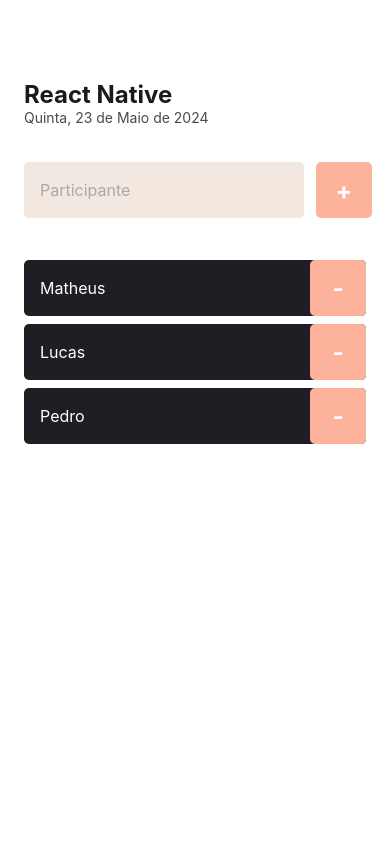
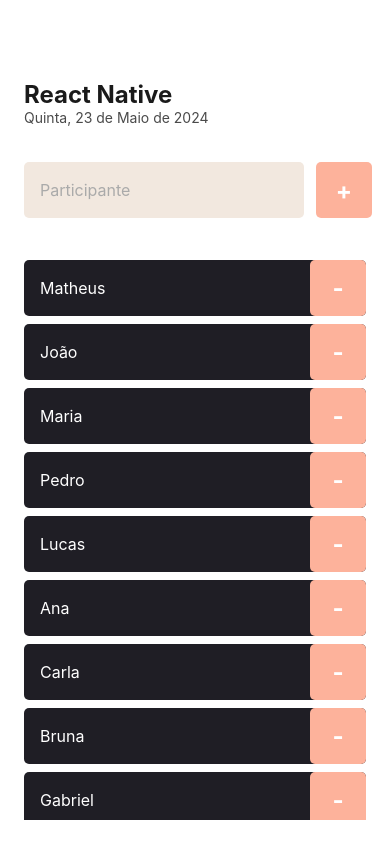
Before and after one commit to MatheusAmon12/imhere, a React Native app: screen / in a window 390 px wide. Built offline with nearby package versions, Linux system fonts and the light colour scheme.

Commit message:
feat: add initial participants list

```diff
--- a/src/components/Participant/index.tsx
+++ b/src/components/Participant/index.tsx
@@ -3,15 +3,17 @@
 import { styles } from "./styles"
 
 type ParticipantProps = {
-    name: string
+    name: string,
+    onRemove: () => void
 }
 
-export function Participant ({ name }: ParticipantProps) {
+export function Participant ({ name, onRemove }: ParticipantProps) {
     return (
         <View style={styles.container}>
             <Text style={styles.name}>{name}</Text>
             <TouchableOpacity
                 style={styles.button}
+                onPress={onRemove}
             >
                 <Text style={styles.buttonText}> - </Text>
             </TouchableOpacity>
--- a/src/screens/Home/index.tsx
+++ b/src/screens/Home/index.tsx
@@ -1,17 +1,49 @@
-import { Text, View } from "react-native"
+import { ScrollView, FlatList,Text, View } from "react-native"
 import { styles } from "./styles"
 import { Form } from "../../components/Form"
 import { Participant } from "../../components/Participant"
 
 export function Home () {
+  const participants = [
+    'Matheus',
+    'João',
+    'Maria',
+    'Pedro',
+    'Lucas',
+    'Ana',
+    'Carla',
+    'Bruna',
+    'Gabriel',
+    'Luciana',
+    'Vitoria',
+    'Isabela',
+    'Lara',
+    'Mariana',
+    'Bruno',
+    'Vitor',
+  ]
+
+  const handleParticipantRemover = (name: string) => {
+    console.log(`Participante ${name} removido!`)
+  }
+
   return (
     <View style={styles.view}>
       <Text style={styles.title}>React Native</Text>
       <Text style={styles.subTitle}>Quinta, 23 de Maio de 2024</Text>
       <Form />
-    <Participant name="Matheus" />
-      <Participant name="Lucas" />
-      <Participant name="Pedro" />
+      <FlatList
+        data={participants}
+        keyExtractor={(item) => item}
+        renderItem={({ item, index }) => (
+          <Participant
+            key={index}
+            name={item}
+            onRemove={() => handleParticipantRemover(item)}
+          />
+        )}
+        showsVerticalScrollIndicator={false}
+      />
     </View>
   )
 }
```
